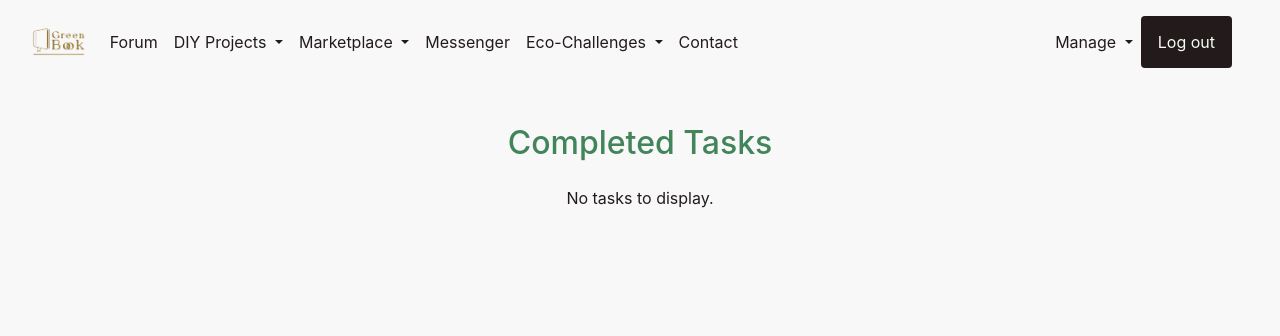
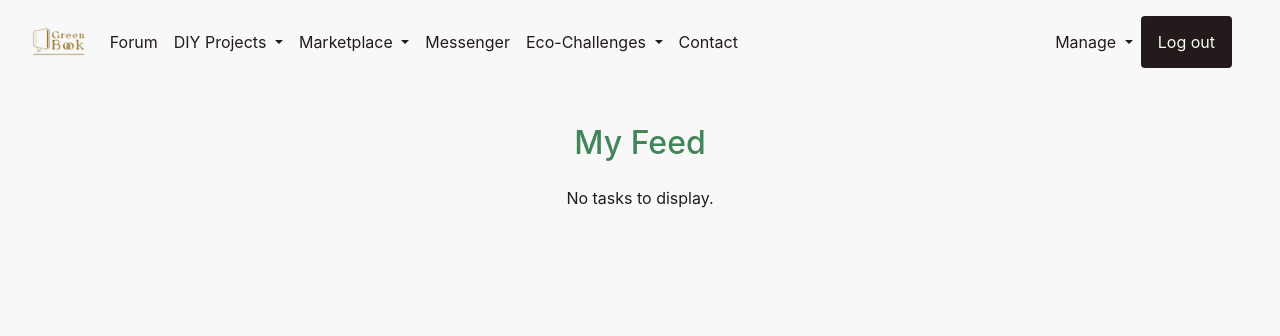
Before and after one commit to deonlobo/green_book_site, a Django app: page /challenges/completed-tasks/ in a window 1280 px wide. Shown: the top 336 px of the page. Run offline with Django 5.2, Linux system fonts and the light colour scheme; the visitor is signed in with stand-in values (Sample User, id 1); data that the repository does not hold is empty; parts of the project's set-up code (start-up, migrations or seed data) failed here and were passed over; some libraries are stand-ins or nearby versions.

Commit message:
minor change

```diff
--- a/green_book_challenges/templates/green_book_challenges/completed_tasks_list.html
+++ b/green_book_challenges/templates/green_book_challenges/completed_tasks_list.html
@@ -33,10 +33,10 @@
 
 {% block content %}
 <div class="container mt-5">
-    <h2 class="text-center mb-4" style="color: #42855B">Completed Tasks</h2>
+    <h2 class="text-center mb-4" style="color: #42855B">My Feed</h2>
     {% if show_alert %}
         <div class="alert alert-success">
-            1000 points added!
+            1000 points added to the user!
         </div>
     {% endif %}
     <div class="feed">
@@ -86,7 +86,7 @@
     .card-img-top {
         object-fit: cover;
         width: 100%;
-        height: 300px; /* Fixed height, adjust as needed */
+        height: 500px; /* Fixed height, adjust as needed */
     }
 
     .card-body {
--- a/green_book_challenges/views.py
+++ b/green_book_challenges/views.py
@@ -122,8 +122,8 @@ def submit_completed_task_view(request):
 
 @login_required
 def completed_tasks_list(request):
-    # Fetch all completed tasks for the current user
-    completed_tasks = CompletedTask.objects.exclude(likedtask__user=request.user)
+    # Fetch all completed tasks excluding those that the user has liked and posted
+    completed_tasks = CompletedTask.objects.exclude(likedtask__user=request.user).exclude(user=request.user)
 
     # Render the template with the filtered tasks
     return render(request, 'green_book_challenges/completed_tasks_list.html', {'completed_tasks': completed_tasks})
@@ -160,8 +160,6 @@ def like_completed_task(request, task_id):
         'show_alert': show_alert
     })
 
-
-
 @login_required
 def points_and_coupons_view(request):
     user_points = Points.objects.get(user=request.user)
```
Also changed, not shown: media/challenges_images/Walking_qwPLznX.jpg (added), media/completed_tasks/Compost.jpg (added), media/completed_tasks/people-in-the-top-1-of-step-counts-who-are-you-and-what-do-v0-r8n0bbby98cb1.jpg.webp (added), media/completed_tasks/plantingss.png (added).
